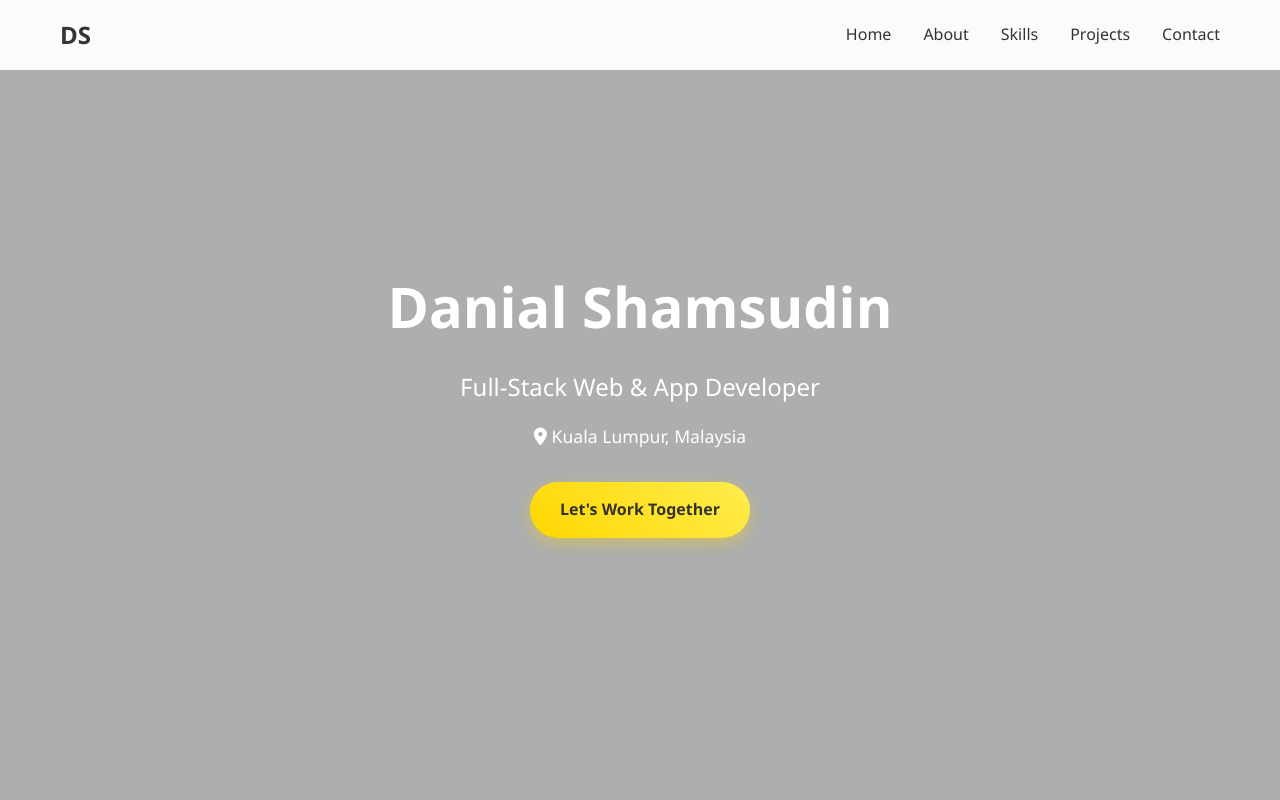
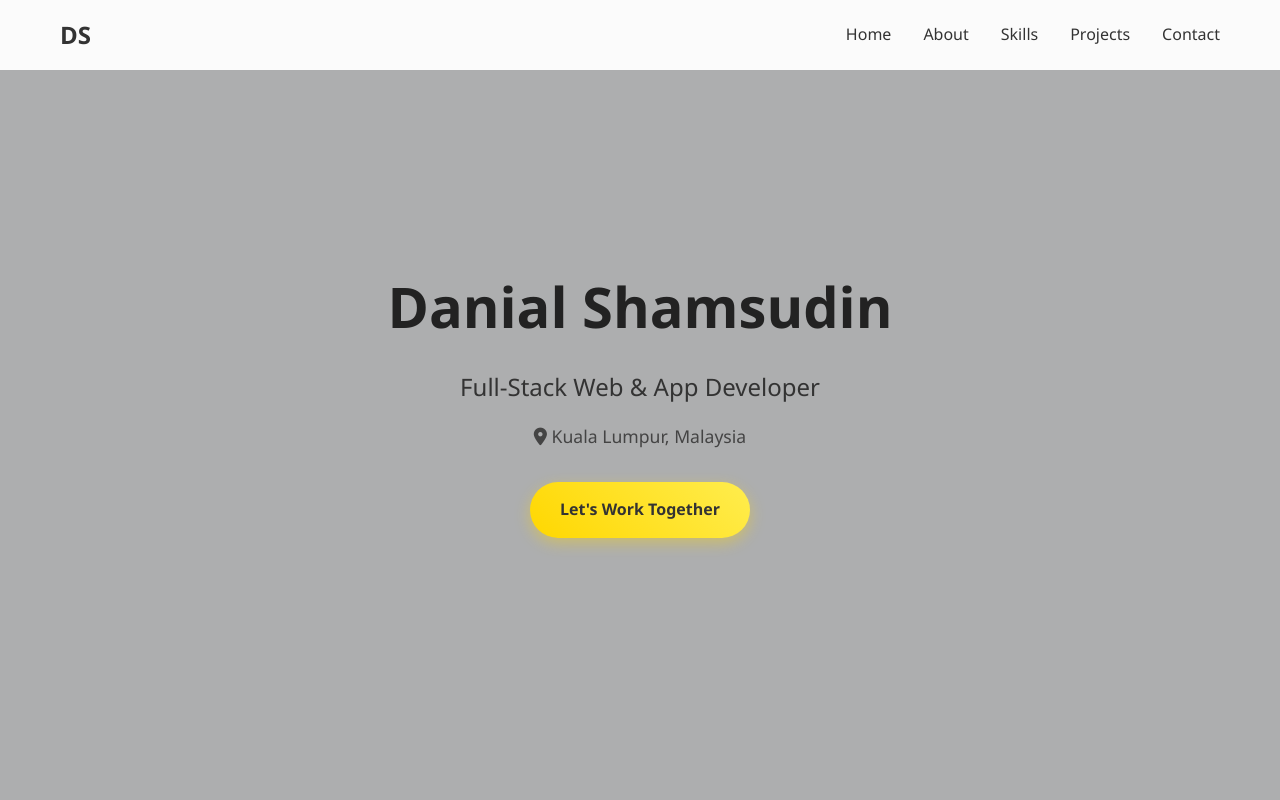
Before and after one commit to DanIsWorkingNow/danisworkingnow.github.io, a plain HTML site: page index.html in a window 1280 px wide. Shown: the top 800 px of the page. Drawn offline with Linux system fonts and the light colour scheme.

Commit message:
Update hero text colors for better readability

```diff
--- a/index.html
+++ b/index.html
@@ -118,6 +118,7 @@
             font-size: 3.5rem;
             margin-bottom: 1rem;
             animation: fadeInUp 1s ease;
+            color: #222; /* Changed from white to dark */
         }
 
         .hero .subtitle {
@@ -125,6 +126,7 @@
             margin-bottom: 1rem;
             opacity: 0.9;
             animation: fadeInUp 1s ease 0.3s both;
+            color: #333; /* Changed from white to dark */
         }
 
         .hero .location {
@@ -132,6 +134,7 @@
             margin-bottom: 2rem;
             opacity: 0.8;
             animation: fadeInUp 1s ease 0.6s both;
+            color: #444; /* Changed from white to dark */
         }
 
         .cta-button {
```
